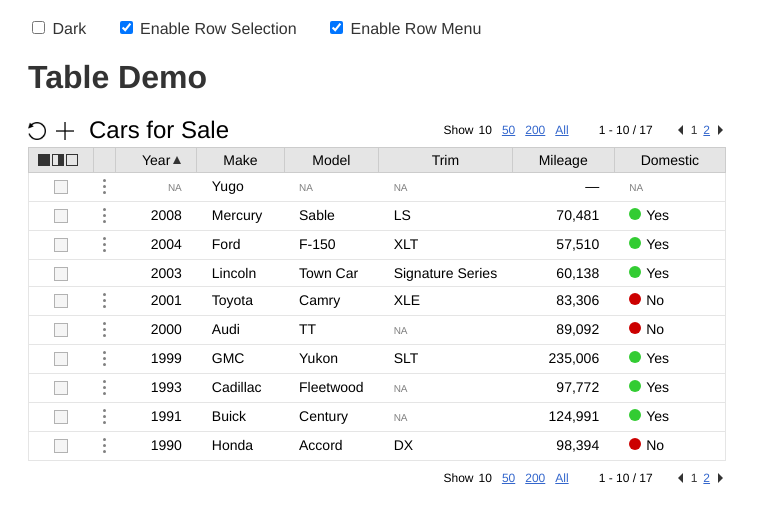
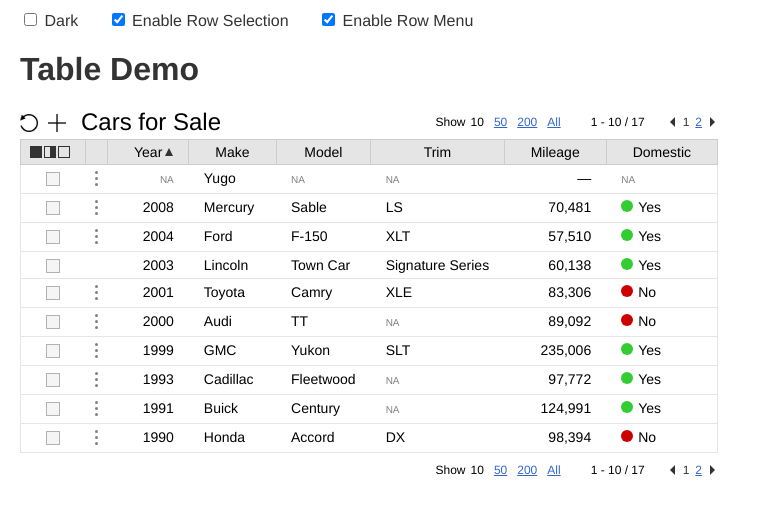
Before and after one commit to anwansi/vue-table, a Vue app: page / in a window 1280 px wide. Shown: the top 522 px of the page, without its empty margins (0-769 px from the left). Built offline with nearby package versions, Linux system fonts and the light colour scheme.

Commit message:
Improve styling of demo app

```diff
--- a/src/app.vue
+++ b/src/app.vue
@@ -301,7 +301,7 @@ export default {
         dark : {
             immediate : true,
             handler(newValue) {
-                document.body.classList.toggle('dark', newValue);
+                document.documentElement.classList.toggle('dark', newValue);
             }
         }
     },
@@ -350,14 +350,26 @@ export default {
 
 <style>
 
+html {
+    background-color:#FFFFFF;
+    height:100%;
+    padding:0px;
+    margin:0px;
+}
+
+html.dark {
+    background-color:#000000;
+}
+
 body {
-    background-color:#FFFFFF;
     color:#333333;
     font-family:avenir, "helvetica neue", helvetica, arial, sans-serif;
+    height:100%;
+    padding:0px;
+    margin:0px;
 }
 
-body.dark {
-    background-color:#000000;
+html.dark body {
     color:#FFFFFF;
 }
 
```
